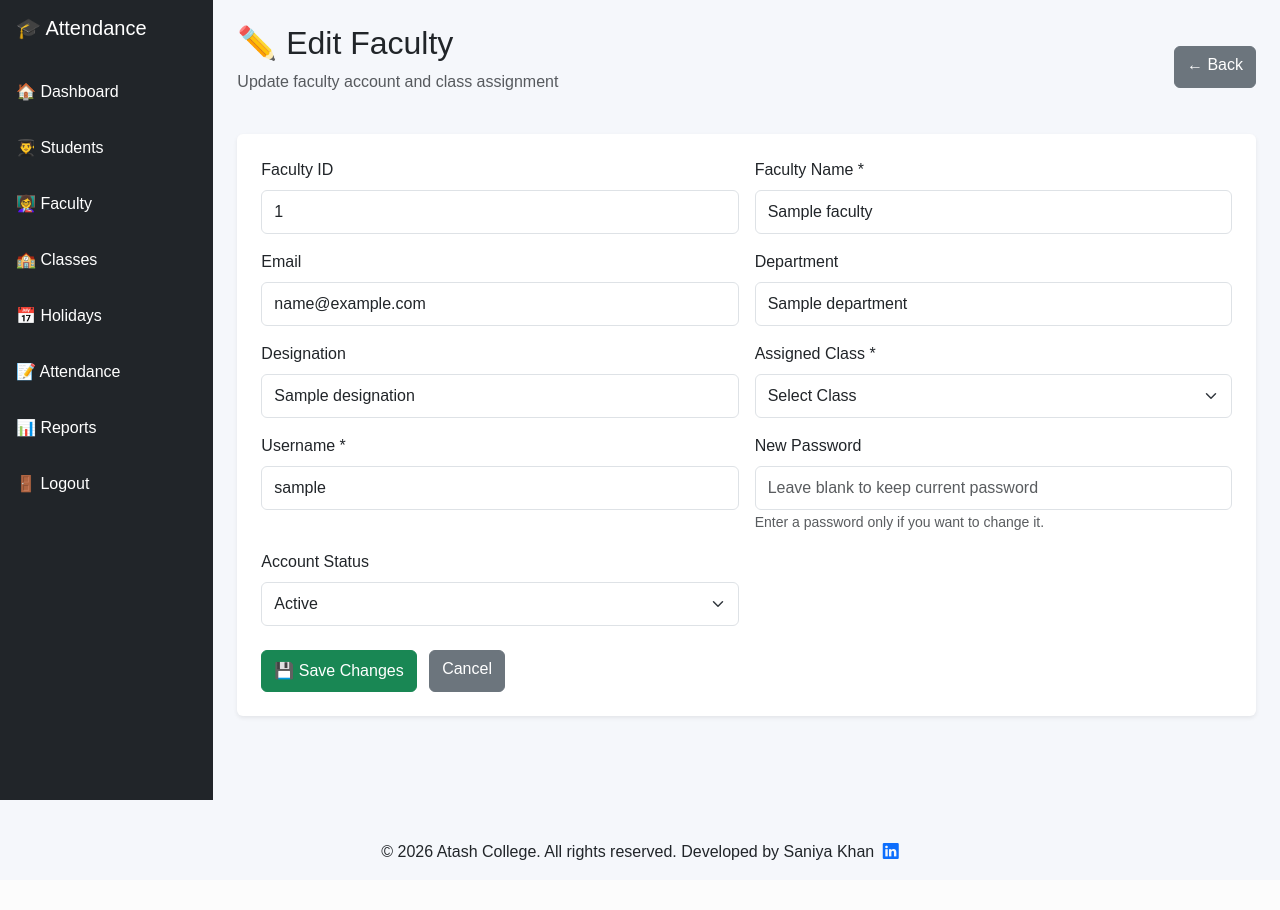
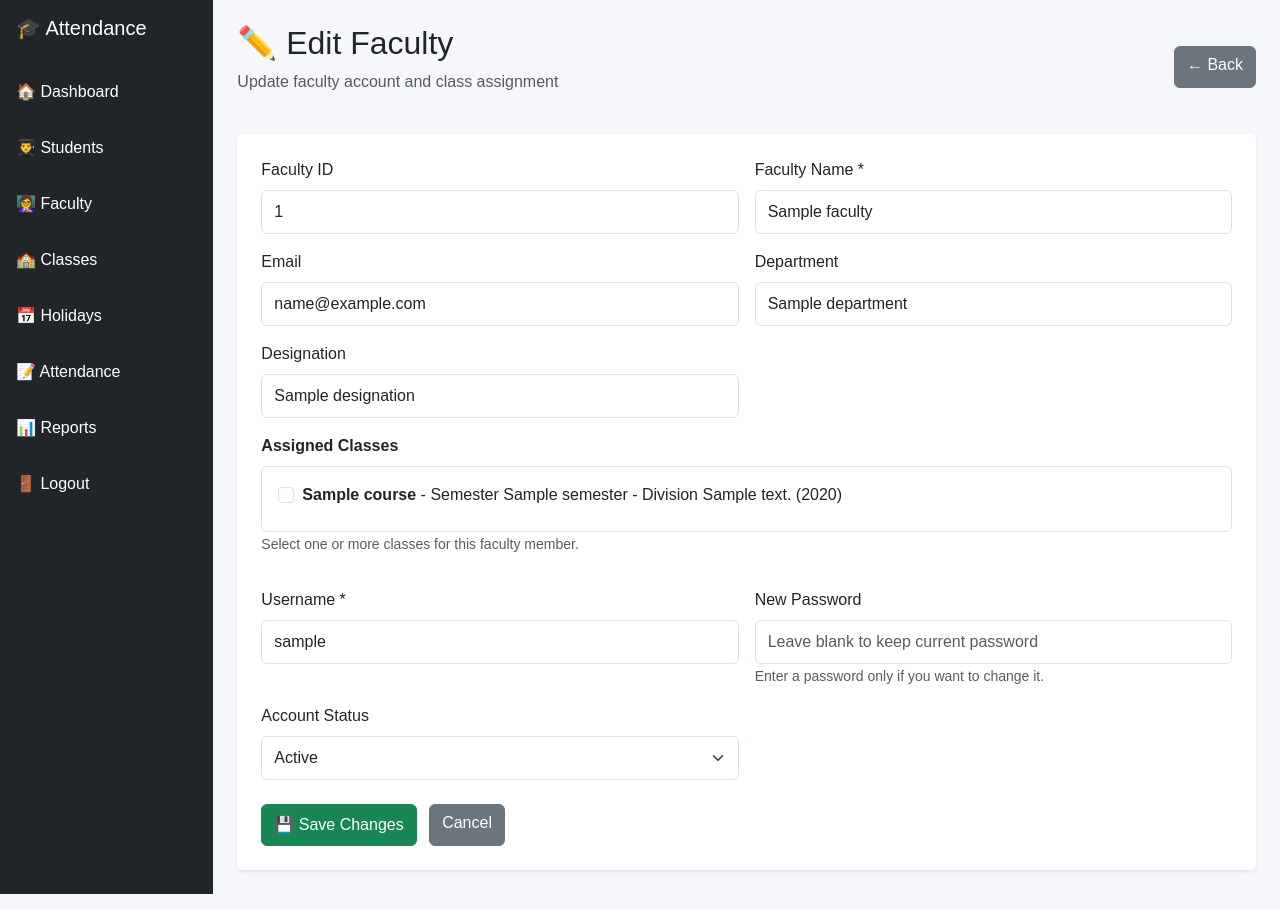
Before and after one commit to Saniya-khan26/College_attendance_system, a Flask app: page /admin/faculty/edit/1 in a window 1280 px wide. Shown: the top 910 px of the page. Before the commit the page ends 860 px from the top, so only its background shows below. Run offline with Flask 3, Linux system fonts and the light colour scheme; the visitor is signed in with stand-in values (Sample User, id 1); a database or web service that is not in the repository returns one stand-in record (values such as "Sample title").

```diff
--- a/app.py
+++ b/app.py
@@ -38,6 +38,12 @@ def login():
             "username": username
         })
 
+        if user and user.get("status", "active") != "active":
+            return render_template(
+                "login.html",
+                error="Your account is inactive. Please contact the administrator."
+                )
+
         if user and check_password_hash(user["password"], password):
 
             session["username"] = user["username"]
@@ -59,13 +65,31 @@ def login():
         )
 
     return render_template("login.html")
-
-
 @app.route("/faculty/dashboard")
 def faculty_dashboard():
 
     if session.get("role") != "faculty":
         return redirect(url_for("login"))
+
+    faculty_id = session.get("faculty_id")
+
+    faculty_member = db.faculty.find_one({
+        "faculty_id": faculty_id
+    })
+
+    if not faculty_member:
+        return redirect(url_for("login"))
+
+    assigned_classes = faculty_member.get("assigned_classes", [])
+
+    classes_list = list(
+        db.classes.find({
+            "class_id": {
+                "$in": assigned_classes
+            },
+            "status": "active"
+        })
+    )
 
     total_students = db.students.count_documents({
         "status": "active"
@@ -73,7 +97,6 @@ def faculty_dashboard():
 
     today = datetime.now().strftime("%Y-%m-%d")
 
-    # Get today's afternoon/final attendance
     final_attendance = list(
         db.attendance.find({
             "date": today,
@@ -81,10 +104,7 @@ def faculty_dashboard():
         })
     )
 
-    # If afternoon attendance is not marked yet,
-    # use noon attendance
     if not final_attendance:
-
         final_attendance = list(
             db.attendance.find({
                 "date": today,
@@ -108,7 +128,207 @@ def faculty_dashboard():
         "faculty/dashboard.html",
         total_students=total_students,
         present_today=present_today,
-        absent_today=absent_today
+        absent_today=absent_today,
+        faculty=faculty_member,
+        assigned_classes=classes_list
+    )
+@app.route("/faculty/attendance/<class_id>", methods=["GET", "POST"])
+def faculty_attendance(class_id):
+
+    # Faculty login check
+    if session.get("role") != "faculty":
+        return redirect(url_for("login"))
+
+    faculty_id = session.get("faculty_id")
+
+    # Find logged-in faculty
+    faculty_member = db.faculty.find_one({
+        "faculty_id": faculty_id
+    })
+
+    if not faculty_member:
+        return redirect(url_for("login"))
+
+    # Get assigned classes
+    assigned_classes = faculty_member.get("assigned_classes", [])
+
+    # SECURITY CHECK
+    if class_id not in assigned_classes:
+        return "You are not authorized to access this class.", 403
+
+    # Find selected class
+    selected_class = db.classes.find_one({
+        "class_id": class_id,
+        "status": "active"
+    })
+
+    if not selected_class:
+        return "Class not found.", 404
+
+    # Get students of selected class
+    students = list(
+        db.students.find({
+            "status": "active",
+            "class_id": class_id
+        }).sort("student_id", 1)
+    )
+
+    today = datetime.now().strftime("%Y-%m-%d")
+
+    # ==================================================
+    # SAVE ATTENDANCE
+    # ==================================================
+
+    if request.method == "POST":
+
+        attendance_date = request.form.get("date", today)
+        session_type = request.form.get("session_type")
+
+        if session_type not in ["noon", "afternoon"]:
+            return render_template(
+                "faculty/attendance.html",
+                students=students,
+                selected_class=selected_class,
+                noon_status={},
+                afternoon_status={},
+                comparison_results={},
+                today=today,
+                today_display=datetime.now().strftime("%d-%m-%Y"),
+                error="Please select an attendance session."
+            )
+
+        saved_count = 0
+
+        for student in students:
+
+            student_id = student.get("student_id")
+
+            status = request.form.get(
+                f"status_{student_id}"
+            )
+
+            # Skip if neither Present nor Absent was selected
+            if status not in ["Present", "Absent"]:
+                continue
+
+            # Prevent duplicate attendance
+            existing_record = db.attendance.find_one({
+                "date": attendance_date,
+                "class_id": class_id,
+                "student_id": student_id,
+                "session": session_type
+            })
+
+            if existing_record:
+
+                db.attendance.update_one(
+                    {
+                        "_id": existing_record["_id"]
+                    },
+                    {
+                        "$set": {
+                            "status": status,
+                            "faculty_id": faculty_id
+                        }
+                    }
+                )
+
+            else:
+
+                db.attendance.insert_one({
+                    "date": attendance_date,
+                    "class_id": class_id,
+                    "student_id": student_id,
+                    "student_name": student.get("name"),
+                    "session": session_type,
+                    "status": status,
+                    "faculty_id": faculty_id
+                })
+
+            saved_count += 1
+
+        return redirect(
+            url_for(
+                "faculty_attendance",
+                class_id=class_id
+            )
+        )
+
+    # ==================================================
+    # LOAD TODAY'S ATTENDANCE
+    # ==================================================
+
+    noon_records = list(
+        db.attendance.find({
+            "date": today,
+            "class_id": class_id,
+            "session": "noon"
+        })
+    )
+
+    afternoon_records = list(
+        db.attendance.find({
+            "date": today,
+            "class_id": class_id,
+            "session": "afternoon"
+        })
+    )
+
+    noon_status = {
+        record.get("student_id"): record.get("status")
+        for record in noon_records
+    }
+
+    afternoon_status = {
+        record.get("student_id"): record.get("status")
+        for record in afternoon_records
+    }
+
+    # ==================================================
+    # COMPARE NOON + AFTERNOON
+    # ==================================================
+
+    comparison_results = {}
+
+    for student in students:
+
+        student_id = student.get("student_id")
+
+        noon = noon_status.get(student_id)
+        afternoon = afternoon_status.get(student_id)
+
+        if noon == "Present" and afternoon == "Present":
+            result = "Present"
+
+        elif noon == "Absent" and afternoon == "Present":
+            result = "Late Arrival"
+
+        elif noon == "Present" and afternoon == "Absent":
+            result = "Left Midway"
+
+        elif noon == "Absent" and afternoon == "Absent":
+            result = "Absent Both Sessions"
+
+        elif noon == "Present" and afternoon is None:
+            result = "Present"
+
+        elif noon == "Absent" and afternoon is None:
+            result = "Absent"
+
+        else:
+            result = None
+
+        comparison_results[student_id] = result
+
+    return render_template(
+        "faculty/attendance.html",
+        students=students,
+        selected_class=selected_class,
+        noon_status=noon_status,
+        afternoon_status=afternoon_status,
+        comparison_results=comparison_results,
+        today=today,
+        today_display=datetime.now().strftime("%d-%m-%Y")
     )
 
 @app.route("/admin/dashboard")
@@ -604,6 +824,7 @@ def edit_faculty(faculty_id):
     if session.get("role") != "admin":
         return redirect(url_for("login"))
 
+    # Find faculty
     faculty_member = db.faculty.find_one({
         "faculty_id": faculty_id
     })
@@ -611,44 +832,56 @@ def edit_faculty(faculty_id):
     if not faculty_member:
         return redirect(url_for("faculty"))
 
+    # Get active classes
     classes_list = list(
         db.classes.find({
             "status": "active"
         }).sort("course", 1)
     )
 
+    # Find existing login account
     user = db.users.find_one({
         "faculty_id": faculty_id,
         "role": "faculty"
     })
 
+    # -----------------------------
+    # POST
+    # -----------------------------
     if request.method == "POST":
 
         name = request.form.get("name", "").strip()
         email = request.form.get("email", "").strip()
         department = request.form.get("department", "").strip()
         designation = request.form.get("designation", "").strip()
-        assigned_class = request.form.get("assigned_class", "").strip()
+
+        assigned_classes = request.form.getlist("assigned_classes")
+
         username = request.form.get("username", "").strip()
         password = request.form.get("password", "").strip()
         status = request.form.get("status", "active")
 
-        if not name or not assigned_class or not username:
+        # Required fields
+        if not name or not username or not assigned_classes:
+
             return render_template(
                 "admin/edit_faculty.html",
                 faculty=faculty_member,
                 classes=classes_list,
                 username=username,
-                error="Name, username and assigned class are required."
-            )
-
-        # Check username belongs to another user
+                error="Name, username and at least one assigned class are required."
+            )
+
+        # Check whether username belongs to another account
         existing_user = db.users.find_one({
             "username": username,
-            "faculty_id": {"$ne": faculty_id}
+            "faculty_id": {
+                "$ne": faculty_id
+            }
         })
 
         if existing_user:
+
             return render_template(
                 "admin/edit_faculty.html",
                 faculty=faculty_member,
@@ -657,57 +890,102 @@ def edit_faculty(faculty_id):
                 error="This username is already being used."
             )
 
-        # Check selected class exists
-        selected_class = db.classes.find_one({
-            "class_id": assigned_class,
-            "status": "active"
-        })
-
-        if not selected_class:
+        # Validate selected classes
+        selected_classes = list(
+            db.classes.find({
+                "class_id": {
+                    "$in": assigned_classes
+                },
+                "status": "active"
+            })
+        )
+
+        if len(selected_classes) != len(assigned_classes):
+
             return render_template(
                 "admin/edit_faculty.html",
                 faculty=faculty_member,
                 classes=classes_list,
                 username=username,
-                error="Selected class does not exist."
-            )
-
+                error="One or more selected classes are invalid."
+            )
+
+        # --------------------------------
         # Update faculty information
+        # --------------------------------
+
         db.faculty.update_one(
-            {"faculty_id": faculty_id},
+            {
+                "faculty_id": faculty_id
+            },
             {
                 "$set": {
                     "name": name,
                     "email": email,
                     "department": department,
                     "designation": designation,
-                    "assigned_class": assigned_class,
+                    "assigned_classes": assigned_classes,
                     "status": status
                 }
             }
         )
 
-        # Update login account
-        user_update = {
-            "username": username,
-            "status": status
-        }
-
-        # Change password only if admin entered a new password
-        if password:
-            user_update["password"] = generate_password_hash(password)
-
-        db.users.update_one(
-            {
+        # --------------------------------
+        # Update or create login account
+        # --------------------------------
+
+        if user:
+
+            user_update = {
+                "username": username,
+                "status": status
+            }
+
+            # Update password only if entered
+            if password:
+
+                user_update["password"] = generate_password_hash(
+                    password
+                )
+
+            db.users.update_one(
+                {
+                    "faculty_id": faculty_id,
+                    "role": "faculty"
+                },
+                {
+                    "$set": user_update
+                }
+            )
+
+        else:
+
+            # No login account exists
+            if not password:
+
+                return render_template(
+                    "admin/edit_faculty.html",
+                    faculty=faculty_member,
+                    classes=classes_list,
+                    username=username,
+                    error="Please enter a password to create the faculty login account."
+                )
+
+            new_user = {
+                "username": username,
+                "password": generate_password_hash(password),
+                "role": "faculty",
                 "faculty_id": faculty_id,
-                "role": "faculty"
-            },
-            {
-                "$set": user_update
+                "status": status
             }
-        )
+
+            db.users.insert_one(new_user)
 
         return redirect(url_for("faculty"))
+
+    # -----------------------------
+    # GET
+    # -----------------------------
 
     return render_template(
         "admin/edit_faculty.html",
@@ -739,7 +1017,7 @@ def add_faculty():
         username = request.form.get("username", "").strip()
         password = request.form.get("password", "")
 
-        assigned_class = request.form.get("assigned_class", "").strip()
+        assigned_classes = request.form.getlist("assigned_class")
         status = request.form.get("status", "active")
 
         # Check required fields
@@ -748,7 +1026,7 @@ def add_faculty():
             name,
             username,
             password,
-            assigned_class
+            assigned_classes
         ]):
             return render_template(
                 "admin/add_faculty.html",
@@ -781,12 +1059,21 @@ def add_faculty():
             )
 
         # Check selected class exists
-        selected_class = db.classes.find_one({
-            "class_id": assigned_class,
-            "status": "active"
-        })
-
-        if not selected_class:
+        selected_classes = list(
+            db.classes.find({
+               "class_id": {"$in": assigned_classes},
+               "status": "active"
+            })
+        )
+
+        if len(selected_classes) != len(assigned_classes):
+            return render_template(
+           "admin/add_faculty.html",
+            classes=classes_list,
+             error="One or more selected classes are invalid."
+        )
+
+        if not selected_classes:
             return render_template(
                 "admin/add_faculty.html",
                 classes=classes_list,
@@ -800,7 +1087,7 @@ def add_faculty():
             "email": email,
             "department": department,
             "designation": designation,
-            "assigned_class": assigned_class,
+            "assigned_classes": assigned_classes,
             "status": status
         })
 
--- a/templates/admin/edit_faculty.html
+++ b/templates/admin/edit_faculty.html
@@ -197,41 +197,58 @@ Edit Faculty
 
                             <!-- Assigned Class -->
 
-                            <div class="col-md-6">
+                          <div class="mb-3">
 
-                                <label class="form-label">
-                                    Assigned Class *
+    <label class="form-label fw-semibold">
+        Assigned Classes
     </label>
 
-                                <select
-                                    name="assigned_class"
-                                    class="form-select"
-                                    required
-                                >
+    <div class="border rounded p-3">
 
-                                    <option value="">
-                                        Select Class
-                                    </option>
+        {% if classes %}
 
             {% for class in classes %}
 
-                                    <option
+                <div class="form-check mb-2">
+
+                    <input
+                        class="form-check-input"
+                        type="checkbox"
+                        name="assigned_classes"
                         value="{{ class.class_id }}"
-                                        {% if faculty.assigned_class == class.class_id %}
-                                            selected
+                        id="edit_class_{{ loop.index }}"
+                        {% if class.class_id in faculty.get('assigned_classes', []) %}
+                            checked
                         {% endif %}
                     >
 
-                                        {{ class.course }}
+                    <label
+                        class="form-check-label"
+                        for="edit_class_{{ loop.index }}"
+                    >
+                        <strong>{{ class.course }}</strong>
                         - Semester {{ class.semester }}
                         - Division {{ class.division }}
                         ({{ class.academic_year }})
+                    </label>
 
-                                    </option>
+                </div>
 
             {% endfor %}
 
-                                </select>
+        {% else %}
+
+            <p class="text-muted mb-0">
+                No active classes available.
+            </p>
+
+        {% endif %}
+
+    </div>
+
+    <small class="text-muted">
+        Select one or more classes for this faculty member.
+    </small>
 
 </div>
 
```
Also changed, not shown: templates/admin/add_faculty.html (+55 -118 lines), templates/faculty/dashboard.html (+60 -0 lines). Lines whose indentation alone changed are shown as unchanged.
